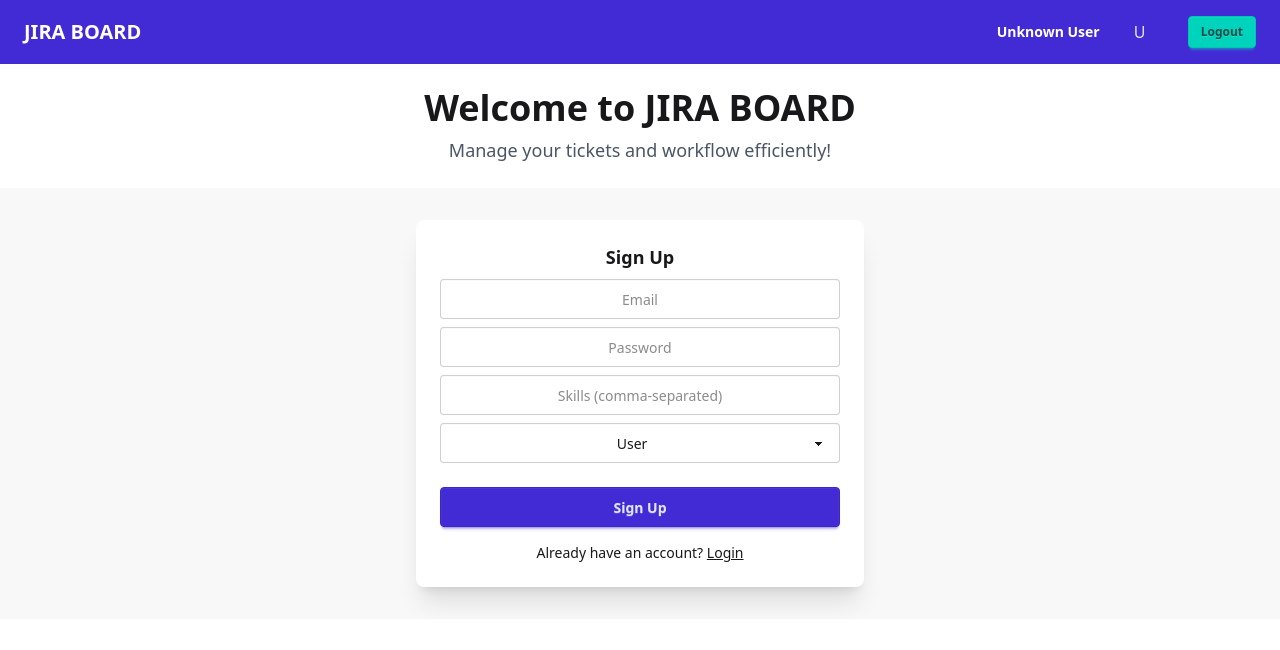
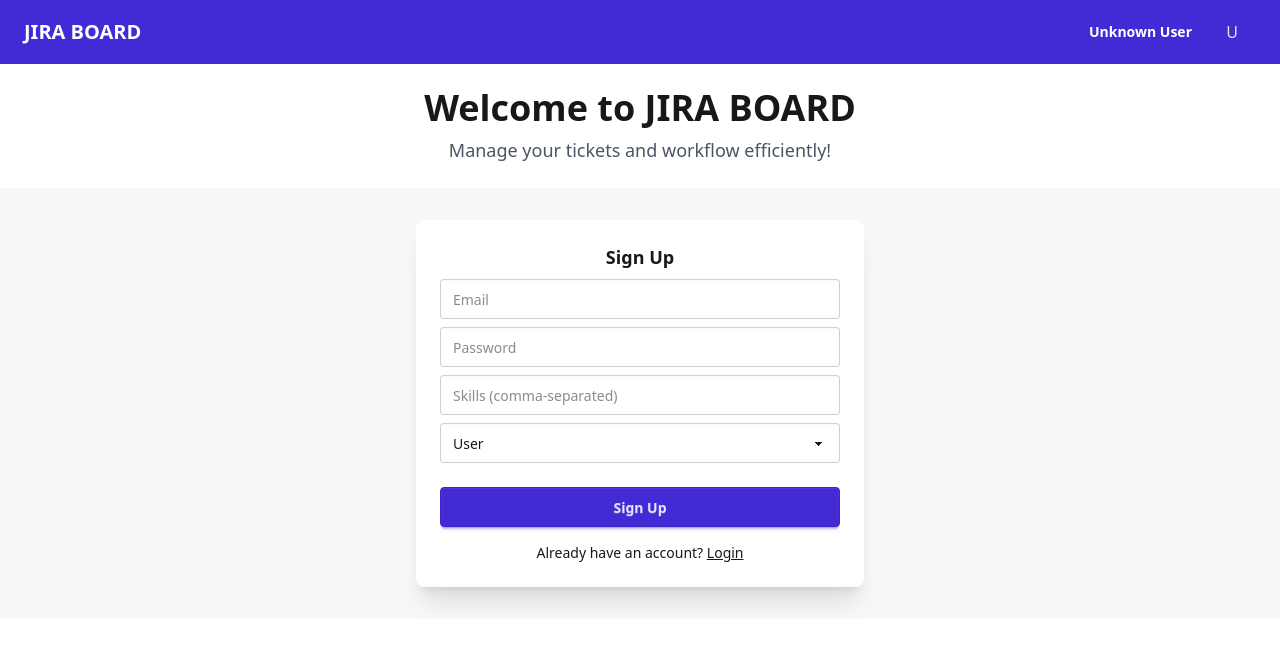
Before and after one commit to init-pushu/JIRA-BOARD, a React (Vite) app in the folder ai-ticket-frontend/: page /signup in a window 1280 px wide. Shown: the top 650 px of the page. Built offline with nearby package versions, Linux system fonts and the light colour scheme.

Commit message:
frontend - signup,login,admin page modified

```diff
--- a/ai-ticket-frontend/src/components/header.jsx
+++ b/ai-ticket-frontend/src/components/header.jsx
@@ -49,9 +49,11 @@ export default function Header() {
             </span>
           </div>
         </div>
-        <button className="btn btn-sm btn-accent ml-2" onClick={handleLogout}>
-          Logout
-        </button>
+        {localStorage.getItem("token") && (
+          <button className="btn btn-sm btn-accent ml-2" onClick={handleLogout}>
+            Logout
+          </button>
+        )}
       </div>
     </div>
   );
--- a/ai-ticket-frontend/src/pages/admin.jsx
+++ b/ai-ticket-frontend/src/pages/admin.jsx
@@ -1,4 +1,5 @@
 import { useEffect, useState } from "react";
+import Header from "../components/header";
 
 export default function AdminPanel() {
   const [users, setUsers] = useState([]);
@@ -84,6 +85,8 @@ export default function AdminPanel() {
   };
 
   return (
+    <>
+      <Header />
       <div className="max-w-4xl mx-auto mt-10">
         <h1 className="text-2xl font-bold mb-6">Admin Panel - Manage Users</h1>
         <input
@@ -161,5 +164,6 @@ export default function AdminPanel() {
           </div>
         ))}
       </div>
+    </>
   );
 }
--- a/ai-ticket-frontend/src/pages/login.jsx
+++ b/ai-ticket-frontend/src/pages/login.jsx
@@ -56,7 +56,7 @@ export default function LoginPage() {
               type="email"
               name="email"
               placeholder="Email"
-              className="input input-bordered"
+              className="input input-bordered w-full"
               value={form.email}
               onChange={handleChange}
               required
@@ -66,7 +66,7 @@ export default function LoginPage() {
               type="password"
               name="password"
               placeholder="Password"
-              className="input input-bordered"
+              className="input input-bordered w-full"
               value={form.password}
               onChange={handleChange}
               required
--- a/ai-ticket-frontend/src/pages/signup.jsx
+++ b/ai-ticket-frontend/src/pages/signup.jsx
@@ -54,7 +54,7 @@ export default function SignupPage() {
               type="email"
               name="email"
               placeholder="Email"
-              className="input input-bordered w-full text-center"
+              className="input input-bordered w-full"
               value={form.email}
               onChange={handleChange}
               required
@@ -63,7 +63,7 @@ export default function SignupPage() {
               type="password"
               name="password"
               placeholder="Password"
-              className="input input-bordered w-full text-center"
+              className="input input-bordered w-full"
               value={form.password}
               onChange={handleChange}
               required
@@ -72,13 +72,13 @@ export default function SignupPage() {
               type="text"
               name="skills"
               placeholder="Skills (comma-separated)"
-              className="input input-bordered w-full text-center"
+              className="input input-bordered w-full"
               value={form.skills}
               onChange={handleChange}
             />
             <select
               name="role"
-              className="select select-bordered w-full text-center"
+              className="select select-bordered w-full"
               value={form.role}
               onChange={handleChange}
             >
```
Lines whose indentation alone changed are shown as unchanged.
